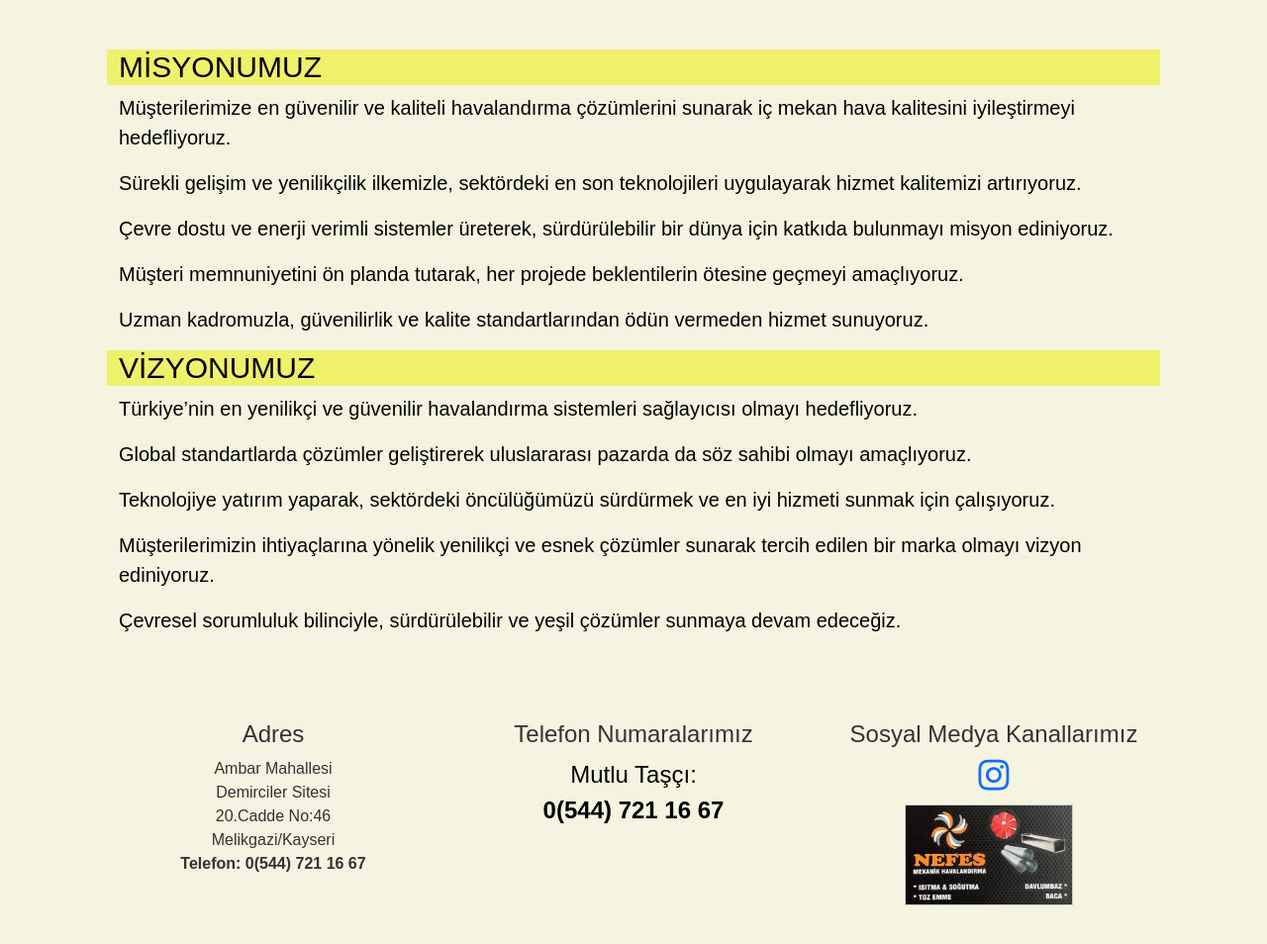
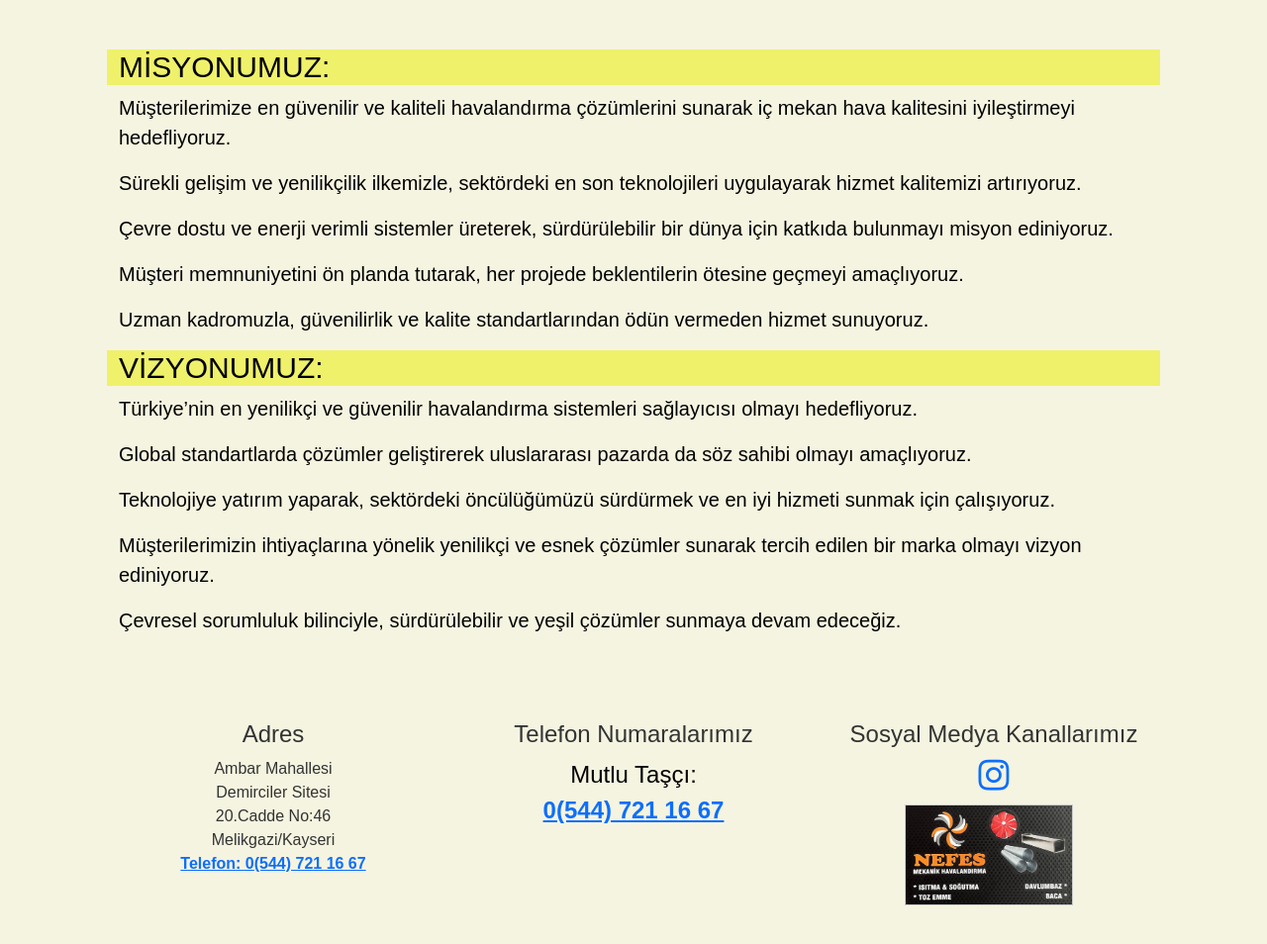
Before and after one commit to Yildirayalik/NefesHavalandirma-Web-Sites, a plain HTML site: page about_us.html in a window 1280 px wide. Shown: the part 498-1452 px from the top of the page at 99% size. Drawn offline with nearby package versions, Linux system fonts and the light colour scheme.

Commit message:
It was set up so that clicking on the phone number redirects to the contacts.

```diff
--- a/about_us.html
+++ b/about_us.html
@@ -76,7 +76,7 @@
         </div>
         <div class="container main">
             <div class="row">
-                <h3>MİSYONUMUZ</h3>
+                <h3>MİSYONUMUZ:</h3>
                 <p>Müşterilerimize en güvenilir ve kaliteli havalandırma çözümlerini sunarak iç mekan hava kalitesini
                     iyileştirmeyi hedefliyoruz.
                 </p>
@@ -94,7 +94,7 @@
                 </p>
             </div>
             <div class="row">
-                <h3>VİZYONUMUZ</h3>
+                <h3>VİZYONUMUZ:</h3>
                 <p>Türkiye’nin en yenilikçi ve güvenilir havalandırma sistemleri sağlayıcısı olmayı hedefliyoruz.
                 </p>
                 <p>Global standartlarda çözümler geliştirerek uluslararası pazarda da söz sahibi olmayı amaçlıyoruz.
@@ -122,14 +122,14 @@
                         Demirciler Sitesi<br>
                         20.Cadde No:46<br>
                         Melikgazi/Kayseri<br>
-                        <strong>Telefon: 0(544) 721 16 67</strong>
+                        <strong><a href="tel:+905447211667">Telefon: 0(544) 721 16 67</a></strong>
                     </p>
                 </div>
             </div>
             <div class="col-md-8 col-lg-4 mb-4" style="text-align: center;">
                 <div>
                     <h4>Telefon Numaralarımız</h4>
-                    <p style="font-size: 1.5em; color: #000000;"> Mutlu Taşçı:<br> <strong>0(544) 721 16 67</strong></p>
+                    <p style="font-size: 1.5em; color: #000000;"> Mutlu Taşçı:<br> <strong><a href="tel:+905447211667">0(544) 721 16 67</a></strong></p>
                 </div>
             </div>
             <div class="col-md-8 col-lg-4 mb-4" style="text-align: center;">
```
